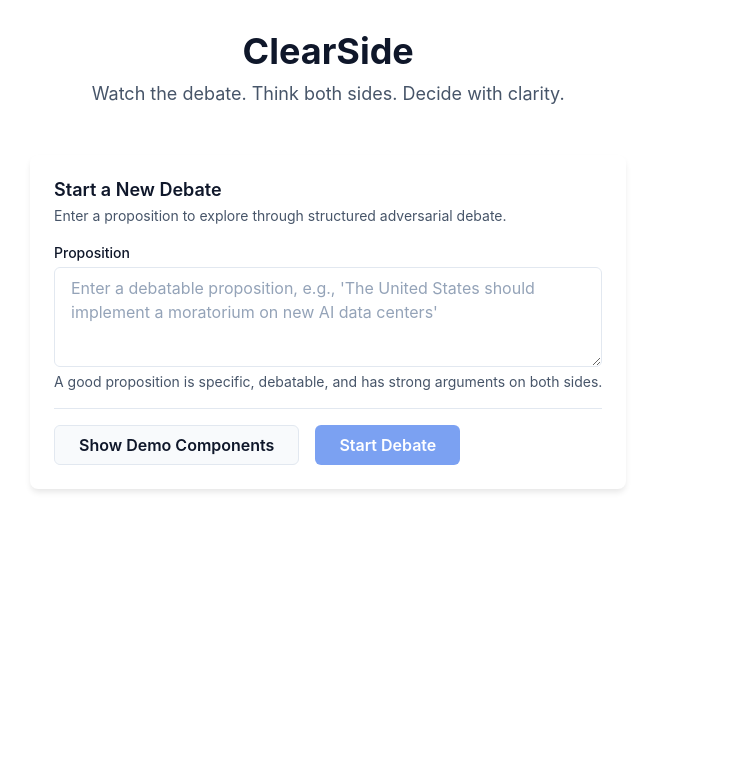
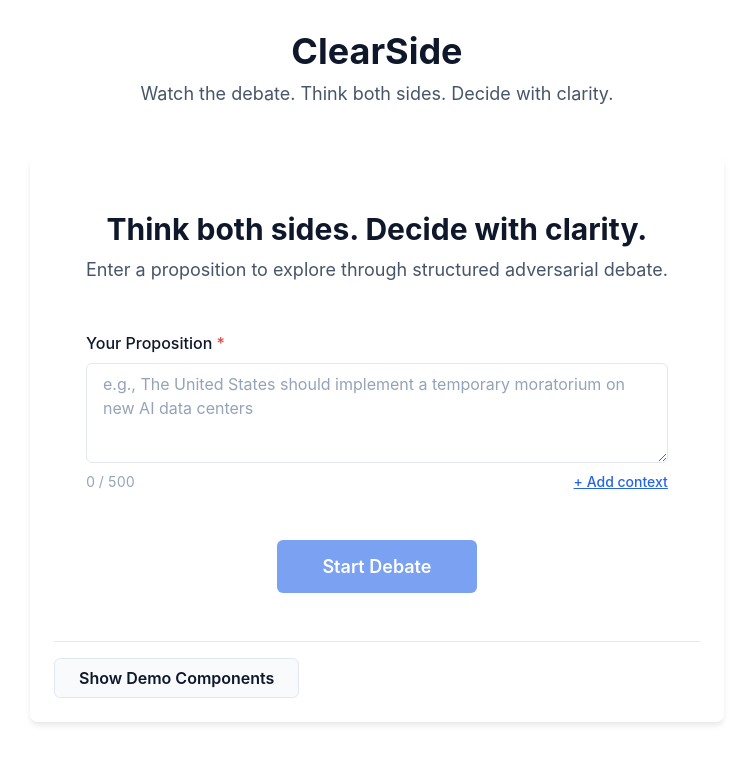
Before and after one commit to steven-d-pennington/ClearSide, a React app in the folder frontend/: page / in a window 1280 px wide. Shown: the top 764 px of the page, without its empty margins (2-755 px from the left). Built offline with nearby package versions, Linux system fonts and the light colour scheme; no server answers; the HTML template or start-up script is replaced by a standard one.

Commit message:
fix: wire up InputForm component to actually work
The Start Debate button was a dummy button with no onClick handler.
Now using the real InputForm component with Zustand store integration.

```diff
--- a/frontend/src/App.tsx
+++ b/frontend/src/App.tsx
@@ -2,10 +2,13 @@ import { useState } from 'react';
 import './styles/tokens.css';
 import './App.css';
 import { Button, Input, Textarea, Card, CardHeader, CardTitle, CardDescription, CardContent, CardFooter, Badge, Alert } from './components/ui';
+import { InputForm } from './components/InputForm';
+import { DebateStream } from './components/DebateStream';
+import { useDebateStore } from './stores/debate-store';
 
 function App() {
-  const [proposition, setProposition] = useState('');
   const [showDemo, setShowDemo] = useState(false);
+  const debate = useDebateStore((state) => state.debate);
 
   return (
     <div className="app">
@@ -15,39 +18,25 @@ function App() {
       </header>
 
       <main className="app-main">
+        {/* Show InputForm when no debate, show DebateStream when debate exists */}
+        {!debate ? (
           <Card padding="lg" variant="elevated">
-          <CardHeader>
-            <CardTitle>Start a New Debate</CardTitle>
-            <CardDescription>
-              Enter a proposition to explore through structured adversarial debate.
-            </CardDescription>
-          </CardHeader>
-          <CardContent>
-            <Textarea
-              label="Proposition"
-              placeholder="Enter a debatable proposition, e.g., 'The United States should implement a moratorium on new AI data centers'"
-              value={proposition}
-              onChange={(e) => setProposition(e.target.value)}
-              fullWidth
-              rows={3}
-              helperText="A good proposition is specific, debatable, and has strong arguments on both sides."
+            <InputForm
+              onSuccess={(debateId) => console.log('Debate started:', debateId)}
+              onError={(error) => console.error('Error:', error)}
             />
-          </CardContent>
             <CardFooter>
               <Button
                 variant="secondary"
                 onClick={() => setShowDemo(!showDemo)}
               >
-              {showDemo ? 'Hide Demo' : 'Show Demo Components'}
-            </Button>
-            <Button
-              variant="primary"
-              disabled={!proposition.trim()}
-            >
-              Start Debate
+                {showDemo ? 'Hide Demo Components' : 'Show Demo Components'}
               </Button>
             </CardFooter>
           </Card>
+        ) : (
+          <DebateStream />
+        )}
 
         {showDemo && (
           <section className="demo-section">
```
Lines whose indentation alone changed are shown as unchanged.
